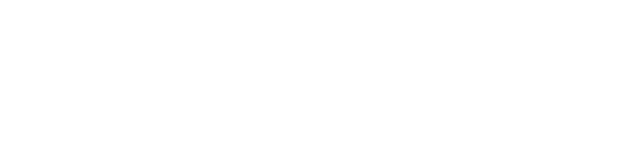
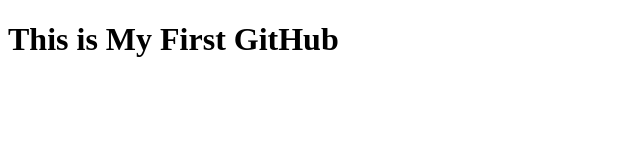
Before and after one commit to lafrank25/Git-test, a plain HTML site: page index.html in a window 1280 px wide. Shown: the whole page, without its empty margins (0-640 px from the left). Drawn offline with Linux system fonts and the light colour scheme.

Commit message:
h1 change

```diff
--- a/index.html
+++ b/index.html
@@ -7,6 +7,6 @@
    <title>My First GitHub Repo</title>
 </head>
 <body>
-
+   <h1>This is My First GitHub</h1>
 </body>
 </html>
```
